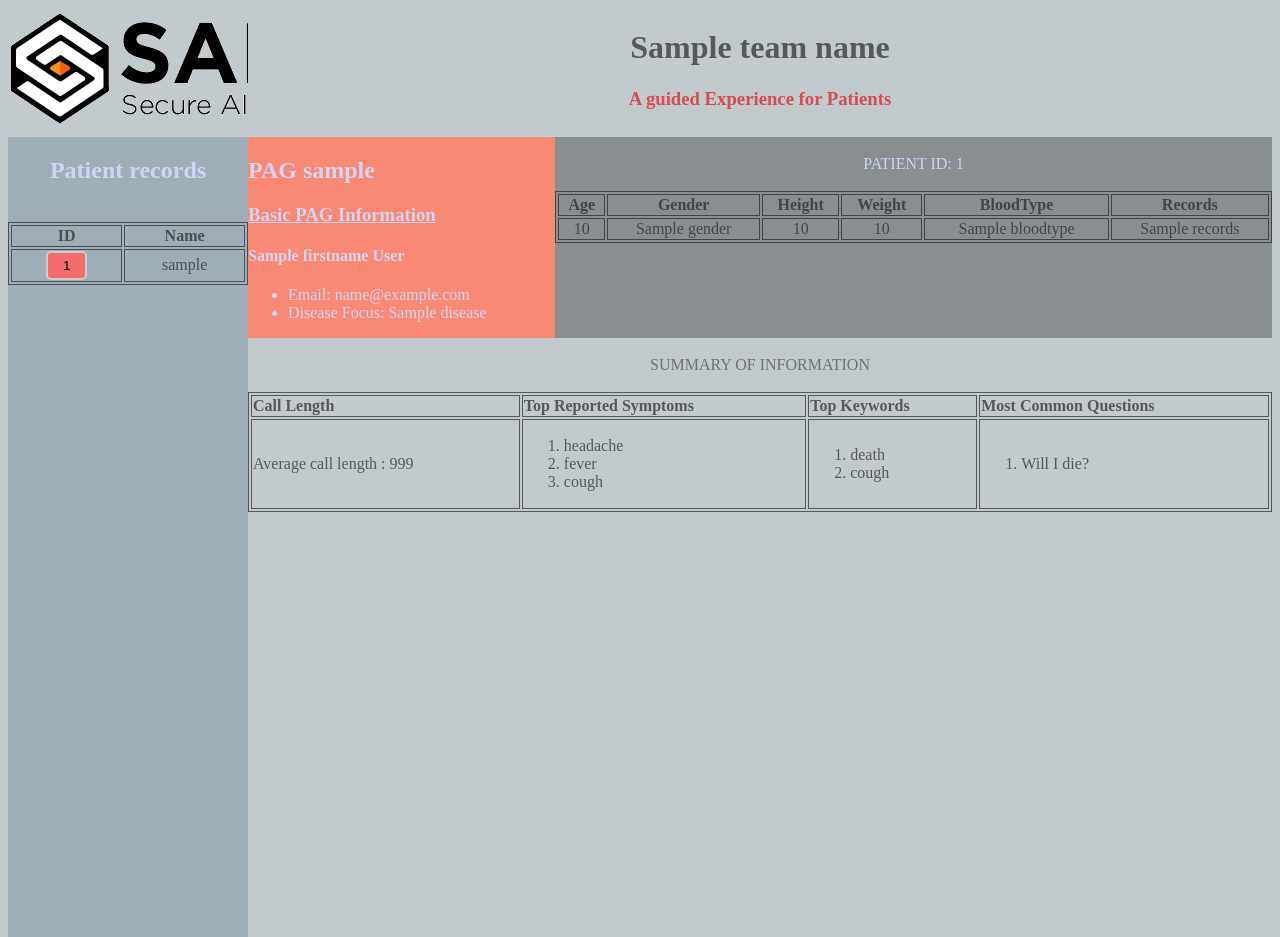
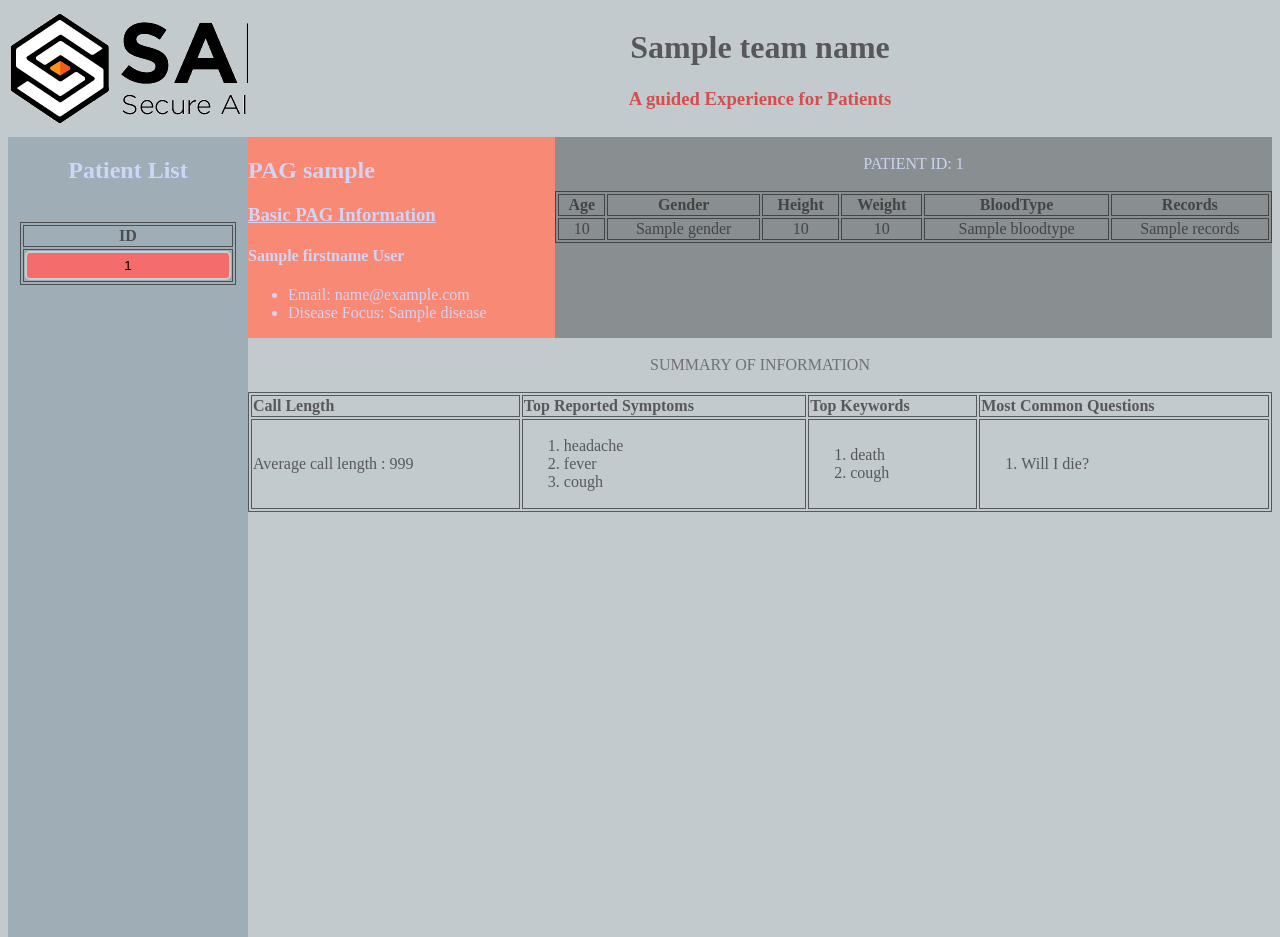
Before and after one commit to secureailabs/red_team, a Flask app: template templates/pag.html in a window 1280 px wide. Run offline with Flask 2, Linux system fonts and the light colour scheme; the template is opened without the code that fills it: most values are stand-ins (such as "Sample title", 1, 10 or a date in 2020).

Commit message:
pag style fix

```diff
--- a/templates/pag.html
+++ b/templates/pag.html
@@ -16,33 +16,25 @@ Private and Confidential. Internal Use Only.
 {% block sidebar %}
 <div>
     <center>
-        <h2>Patient records</h2>
-    </center>
-
-    <body>
-        <nav>
-            <center>
-                <table style="width: 100%; text-align: center">
+        <h2>Patient List</h2>
+        <table style="width: 90%; text-align: center">
             <tr>
                 <th>ID</th>
-                        <th>Name</th>
             </tr>
             <tr>
                 {% for patient in patients %}
                 <td>
                     <div class="tab">
                         <form method="post" action="/pag">
-                                    <input type="submit" name="check_record" value={{patient._id}}>
+                            <input style="width: 100%;" type="submit" name="check_record" value={{patient._id}}>
                         </form>
                     </div>
                 </td>
-                        <td>{{ patient.username }}</td>
-                    </tr><br>
+            </tr>
             {% endfor %}
+            <br>
         </table>
     </center>
-        </nav>
-    </body>
 </div>
 {% endblock %}
 {% block content %}
```
Lines whose indentation alone changed are shown as unchanged.
